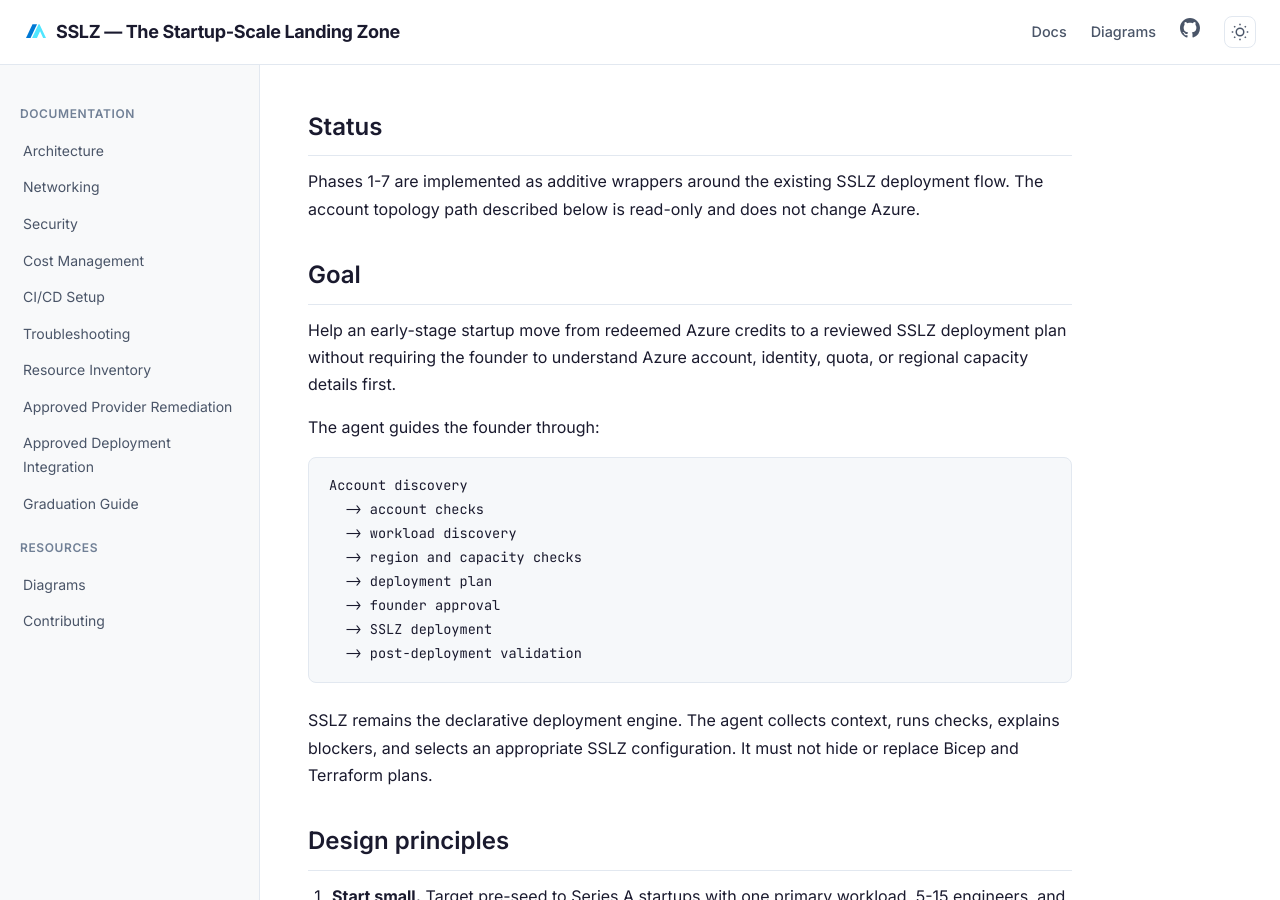
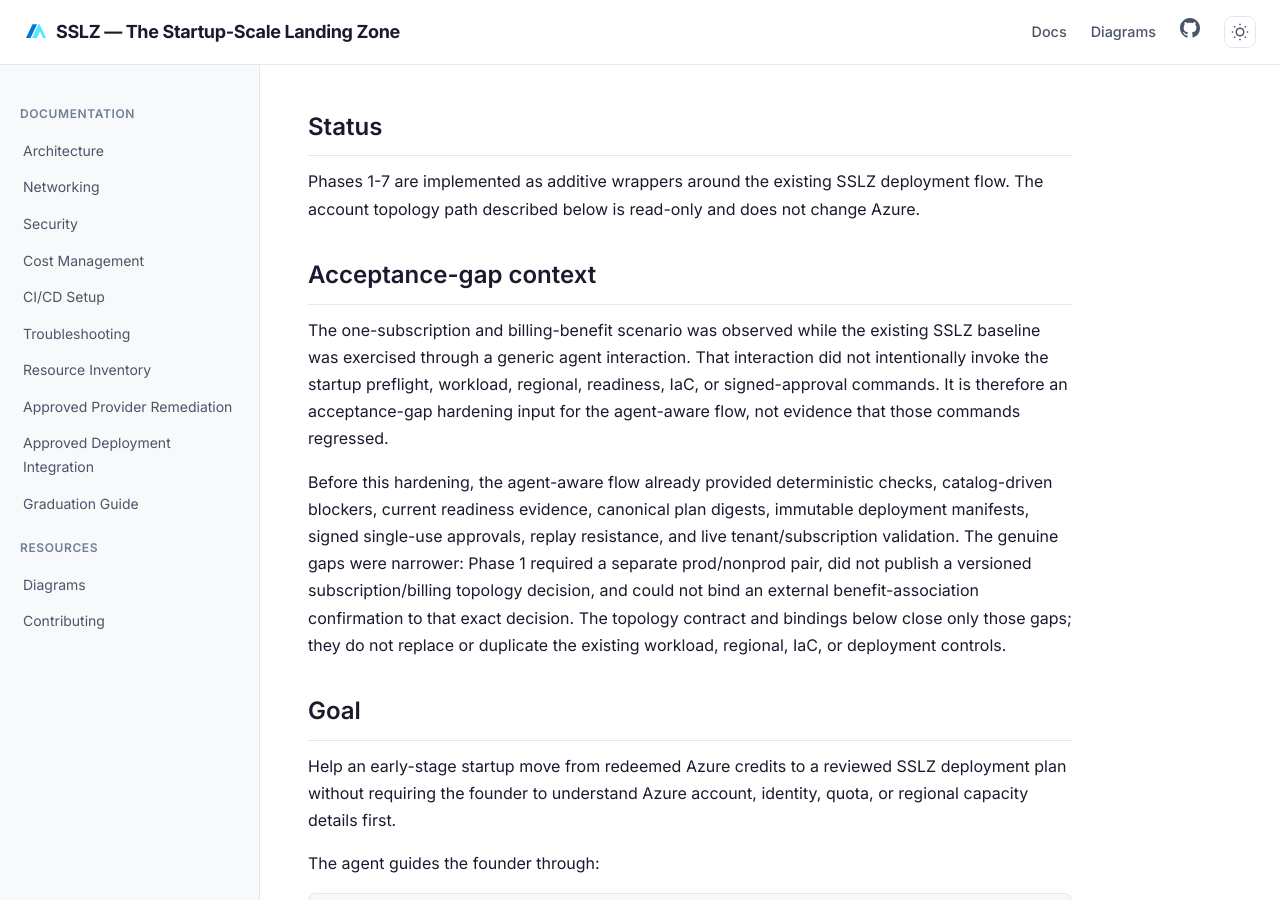
Before and after one commit to ricmmartins/sslz, a Jekyll site: the page built from docs/startup-agent-flow.md, in a window 1280 px wide and 900 px high, scrolled down 282 px. Built offline with Jekyll 4.4.1, drawn with Linux system fonts in a browser that asks for light colours.

Commit message:
docs: clarify topology acceptance gap
Document that the observed scenario came from a generic baseline interaction and identify the narrower gaps closed in the agent-aware flow.

Co-authored-by: Copilot App <223556219+Copilot@users.noreply.github.com>

```diff
--- a/docs/startup-agent-flow.md
+++ b/docs/startup-agent-flow.md
@@ -11,6 +11,20 @@ description: "Design proposal for agent-assisted Azure account and SSLZ setup"
 
 Phases 1-7 are implemented as additive wrappers around the existing SSLZ deployment flow. The account topology path
 described below is read-only and does not change Azure.
+
+## Acceptance-gap context
+
+The one-subscription and billing-benefit scenario was observed while the existing SSLZ baseline was exercised through a
+generic agent interaction. That interaction did not intentionally invoke the startup preflight, workload, regional,
+readiness, IaC, or signed-approval commands. It is therefore an acceptance-gap hardening input for the agent-aware flow,
+not evidence that those commands regressed.
+
+Before this hardening, the agent-aware flow already provided deterministic checks, catalog-driven blockers, current
+readiness evidence, canonical plan digests, immutable deployment manifests, signed single-use approvals, replay
+resistance, and live tenant/subscription validation. The genuine gaps were narrower: Phase 1 required a separate
+prod/nonprod pair, did not publish a versioned subscription/billing topology decision, and could not bind an external
+benefit-association confirmation to that exact decision. The topology contract and bindings below close only those gaps;
+they do not replace or duplicate the existing workload, regional, IaC, or deployment controls.
 
 ## Goal
 
```
